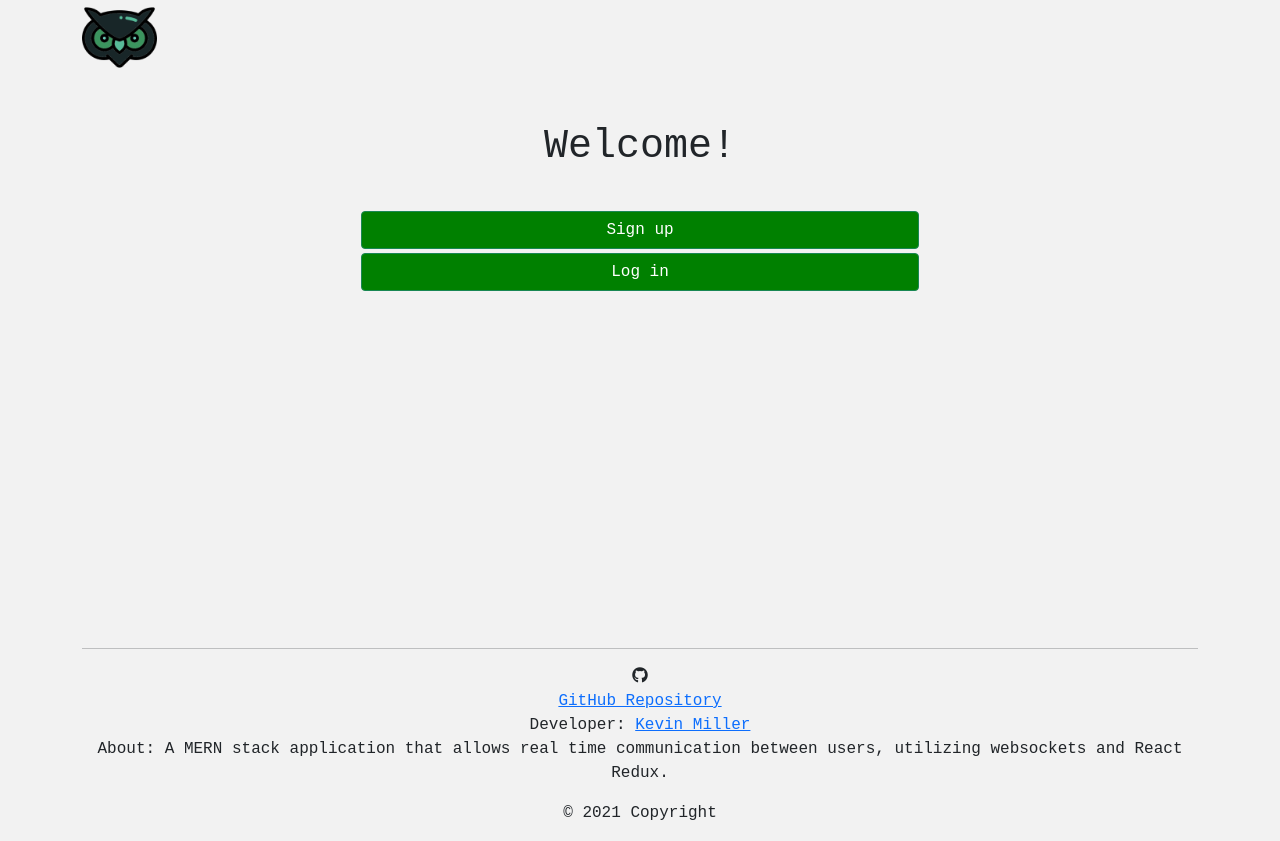
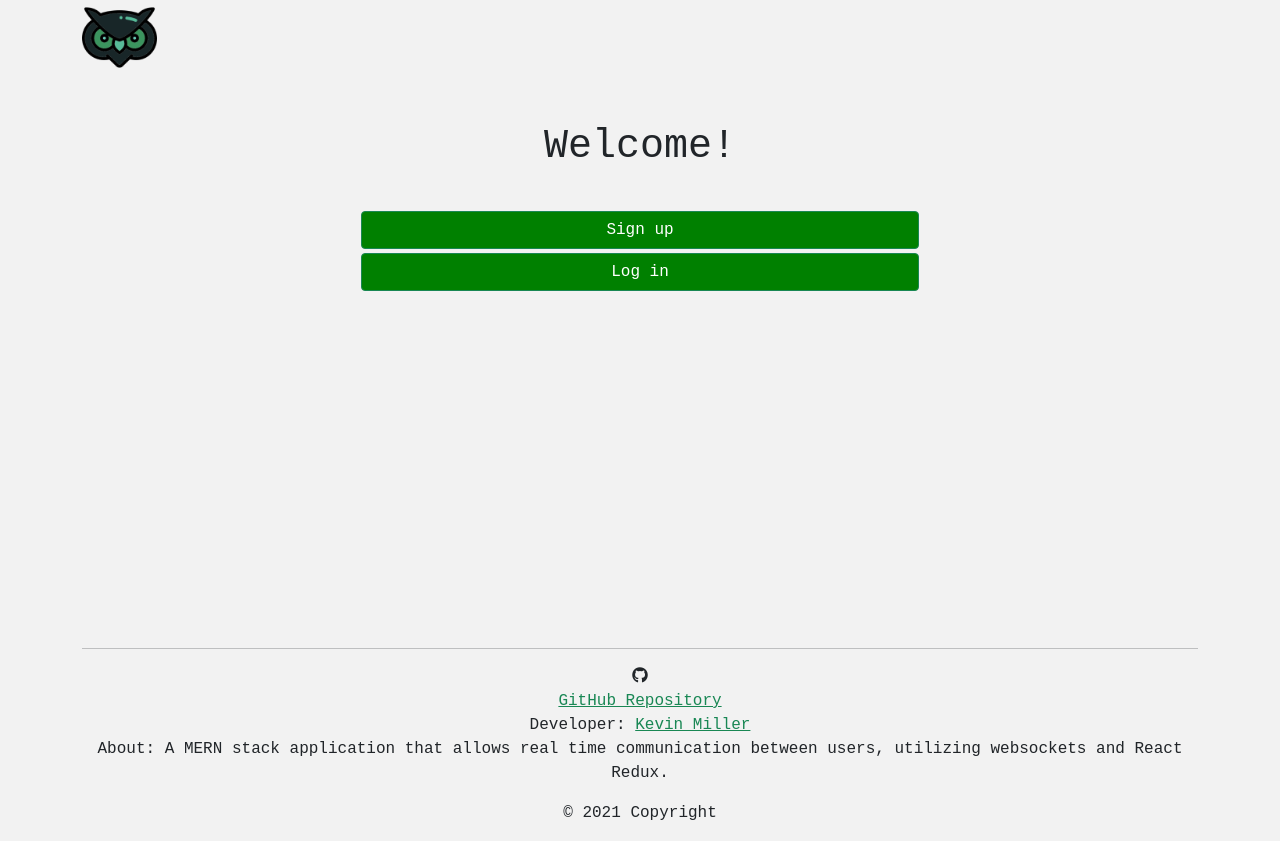
Before and after one commit to k1te-m/Chat-Application, a React (Create React App) app in the folder client/: page / in a window 1280 px wide. Built offline with nearby package versions, Linux system fonts and the light colour scheme; no server answers.

Commit message:
updated footer links

```diff
--- a/client/src/features/footer/Footer.js
+++ b/client/src/features/footer/Footer.js
@@ -1,7 +1,11 @@
 import React from "react";
 import styled from "styled-components";
 
-const FooterStyled = styled.footer``;
+const FooterStyled = styled.footer`
+  a {
+    color: #198754;
+  }
+`;
 
 const Footer = () => {
   return (
@@ -10,13 +14,24 @@ const Footer = () => {
         <hr />
         <i className="fab fa-github" />
         <div className="row">
-          <a href="https://github.com/k1te-m/Chat-Application">
+          <a
+            href="https://github.com/k1te-m/Chat-Application"
+            target="_blank"
+            rel="noreferrer"
+          >
             GitHub Repository
           </a>
         </div>
         <div className="row">
           <span>
-            Developer: <a href="https://github.com/k1te-m">Kevin Miller</a>
+            Developer:{" "}
+            <a
+              href="https://github.com/k1te-m"
+              target="_blank"
+              rel="noreferrer"
+            >
+              Kevin Miller
+            </a>
           </span>
         </div>
         <div className="row">
```
